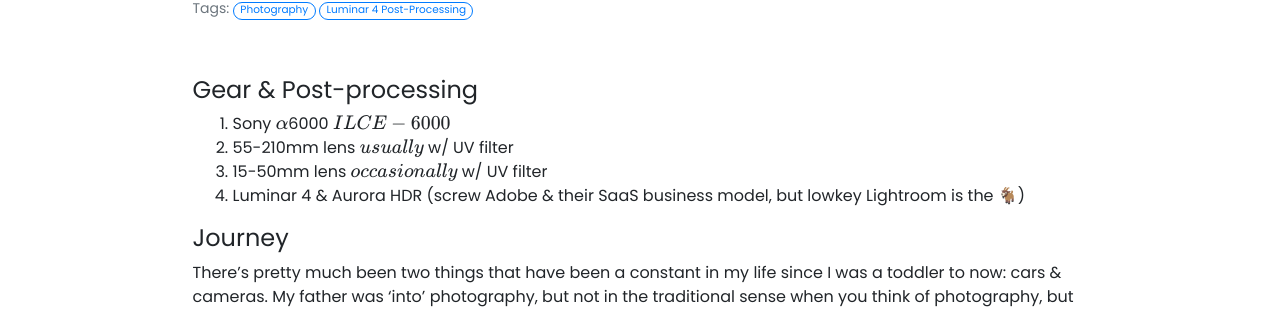
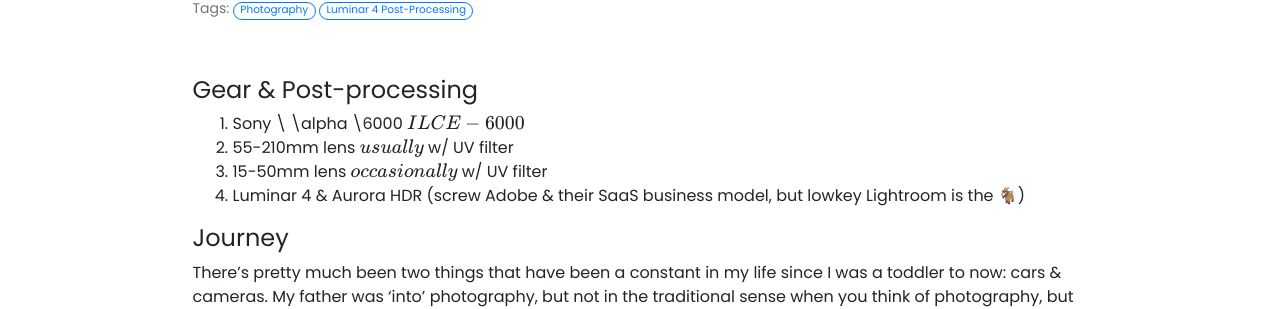
Before and after one commit to rajgark/rajgark.github.io, a Jekyll site: the page built from _posts/2021-06-27-constitution-photos.md, in a window 1280 px wide and 900 px high. Shown: the part 227-536 px from the top of the window. Built offline with Jekyll 4.4.1, drawn with Linux system fonts in a browser that asks for light colours; nearby versions of some CDN libraries; emoji names are drawn with the system emoji font; our own code applies the rules of GitHub Pages for plain Markdown files; formulas are drawn with MathJax 3; comment, search, counter and statistics services are not loaded.

Commit message:
LaTeX trial

```diff
--- a/_posts/2021-06-27-constitution-photos.md
+++ b/_posts/2021-06-27-constitution-photos.md
@@ -10,7 +10,7 @@
 
 <br>
 #### Gear & Post-processing
-1. Sony $$ \alpha $$6000 (ILCE-6000)
+1. Sony \\ \alpha \\6000 (ILCE-6000)
 1. 55-210mm lens (usually) w/ UV filter
 1. 15-50mm lens (occasionally) w/ UV filter
 1. Luminar 4 & Aurora HDR (screw Adobe & their SaaS business model, but lowkey Lightroom is the :goat:)
```
Also changed, not shown: _posts/2021-06-28-pb-photosensor.md (+1 -1 lines).
